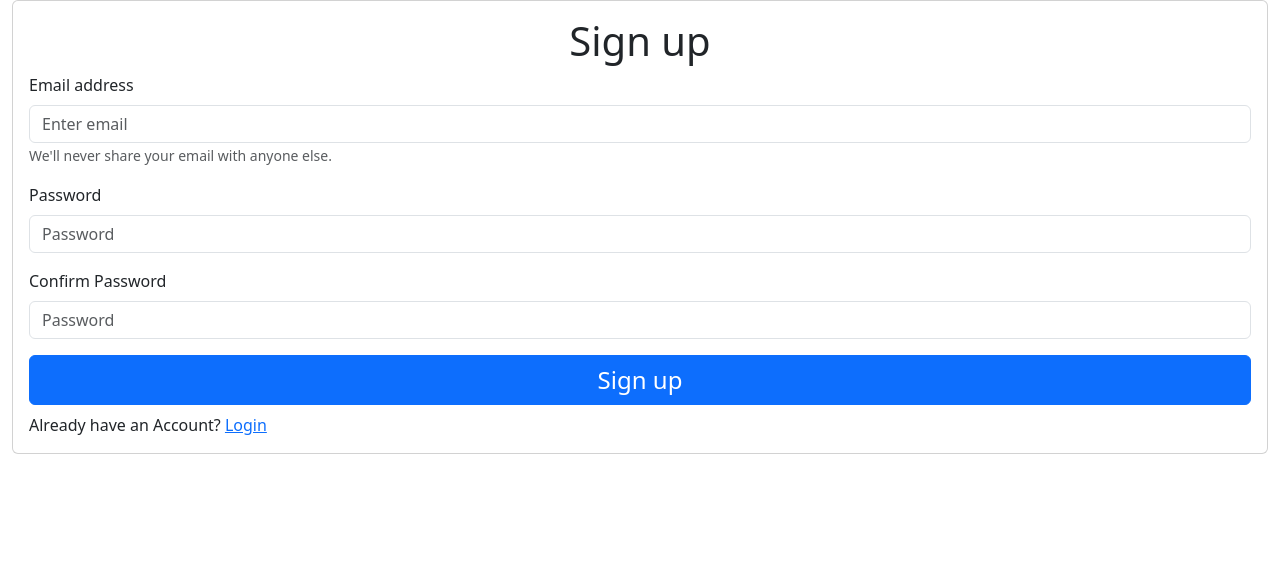
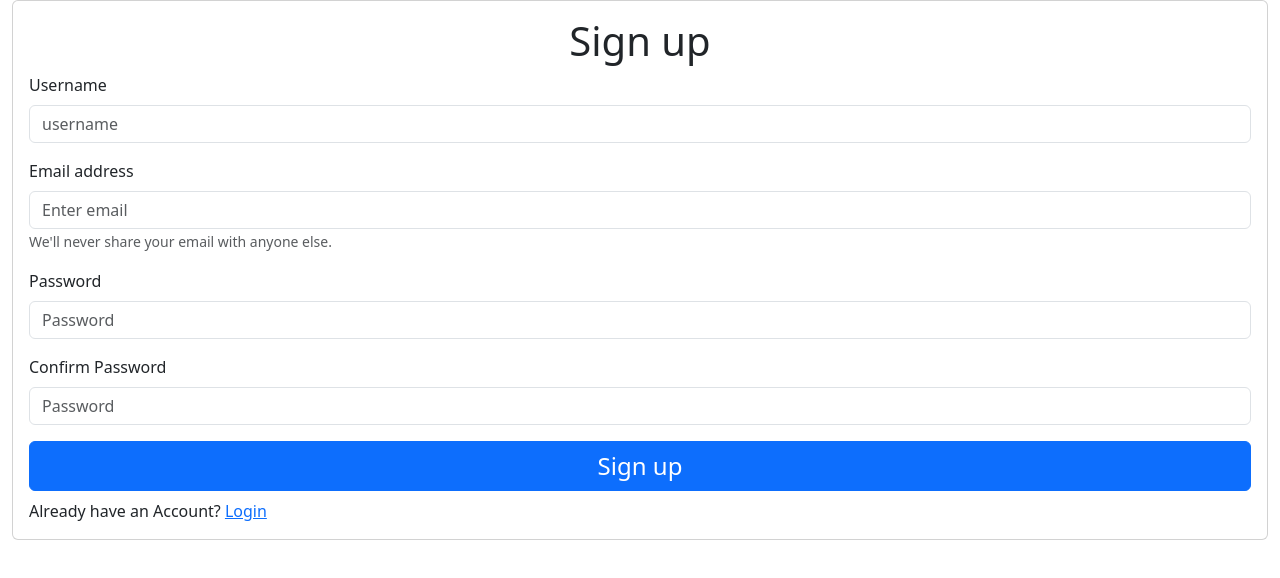
Before and after one commit to hamidazim321/klink-dev, a React (Create React App) app: page / in a window 1280 px wide. Both pictures are taken after a click on the button "Create account". Shown: the top 578 px of the page. Built offline with nearby package versions, Linux system fonts and the light colour scheme; no server answers.

Commit message:
Add username in signup form

```diff
--- a/src/components/App.js
+++ b/src/components/App.js
@@ -3,7 +3,7 @@ import Dashboard from './Dashboard';
 import Login from './Login';
 import SignUp from './SignUp';
 import Home from './Home'
-import { Routes, Route, Navigate, useLocation } from 'react-router-dom';
+import { Routes, Route, Navigate } from 'react-router-dom';
 import { onAuthStateChanged } from 'firebase/auth';
 import { auth } from '../firebase';
 import { useDispatch, useSelector } from 'react-redux';
@@ -13,47 +13,44 @@ function App() {
   const dispatch = useDispatch();
   const { uid } = useSelector((state) => state.currentUser);
   const [initialCheckDone, setInitialCheckDone] = useState(false);
-  const {pathname: location} = useLocation()
   const [userOut, setUserOut] = useState(false)
 
   useEffect(() => {
-    // Perform the initial API call only if the uid is null or it's the first check
     if (!uid || !initialCheckDone) {
-      console.log(location)
       const unsubscribe = onAuthStateChanged(auth, (user) => {
         if (user) {
-          dispatch(setUser(user.uid));
-          console.log('making request')
+          dispatch(
+            setUser({
+              id: user.uid,
+              name: user.displayName,
+            })
+          )
           setUserOut(false)
         } else {
           dispatch(setUser(null));
           setUserOut(true)
         }
-
-        // Set the initialCheckDone flag to true after the first check
         setInitialCheckDone(true);
       });
-
-      // Clean up the subscription when the component unmounts
       return () => unsubscribe();
     }
-  }, [dispatch, uid, initialCheckDone, location]);
+  }, [dispatch, uid, initialCheckDone]);
 
-  // Render your Routes
+
   return (
     <div className="App">
       <Routes>
         <Route path="/" element={<Dashboard />}/>
         <Route path="/Login" element={
           !userOut ? (
-            <Navigate replace to="/Home"/>
+            <Navigate replace to={`/Home`}/>
           ) : (
             <Login />
           )
         } />
         <Route path="/SignUp" element={
           !userOut ? (
-            <Navigate replace to="/Home"/>
+            <Navigate replace to={`/Home`}/>
           ) : (
             <SignUp />
           )
--- a/src/components/Dashboard.js
+++ b/src/components/Dashboard.js
@@ -1,11 +1,18 @@
-import React from "react";
+import React, { useEffect } from "react";
 import { Button, Container, Card, Image } from "react-bootstrap";
 import "bootstrap/dist/css/bootstrap.min.css";
 import logo from "../assets/logo.svg";
 import { useNavigate } from "react-router-dom";
+import { useSelector } from "react-redux";
 
 export default function Dashboard() {
   const navigate = useNavigate();
+  const { username } = useSelector((state) => state.currentUser);
+  useEffect(() => {
+    if (username){
+      navigate('/Home')
+    }
+  }, [username])
   return (
     <div>
       <Container className="w-100 p-4 d-flex flex-column gap-4 pt-5">
--- a/src/components/Login.js
+++ b/src/components/Login.js
@@ -21,8 +21,12 @@ export default function Login() {
         passwordRef.current.value
       );
       const { user } = await credential;
-      await dispatch(setUser(user.uid));
-      console.log(user);
+      await dispatch(
+        setUser({
+          id: user.uid,
+          name: user.displayName,
+        })
+      );
     } catch (err) {
       console.error(err);
     }
--- a/src/components/SignUp.js
+++ b/src/components/SignUp.js
@@ -1,6 +1,6 @@
 import React, { useRef } from "react";
 import { Card, Form, Button, Container } from "react-bootstrap";
-import { createUserWithEmailAndPassword } from "firebase/auth";
+import { createUserWithEmailAndPassword, updateProfile } from "firebase/auth";
 import { useDispatch } from "react-redux";
 import "bootstrap/dist/css/bootstrap.min.css";
 import { Link, useNavigate } from "react-router-dom";
@@ -8,26 +8,35 @@ import { auth } from "../firebase";
 import { setUser } from "../redux/CurrentUser/currentUser";
 
 export default function SignUp() {
+  const userNameRef = useRef();
   const emailRef = useRef();
   const passwordRef = useRef();
   const confirmPasswordRef = useRef();
-  const dispatch = useDispatch()
-  const navigate = useNavigate()
+  const dispatch = useDispatch();
+  const navigate = useNavigate();
 
   const handleSubmit = async (e) => {
     e.preventDefault();
+    const username = userNameRef.current.value
     try {
       const credentials = await createUserWithEmailAndPassword(
         auth,
         emailRef.current.value,
         passwordRef.current.value
       );
+      await updateProfile(credentials.user, {
+        displayName: userNameRef.current.value,
+      });
       const { user } = credentials;
-      dispatch(setUser(user.uid))
-      navigate('/Home')
-
+      dispatch(
+        setUser({
+          id: user.uid,
+          name: username,
+        })
+      );
+      navigate("/Home");
     } catch (err) {
-      console.log(err);
+      console.error(err);
     }
   };
 
@@ -37,6 +46,15 @@ export default function SignUp() {
         <Card.Body>
           <Card.Title className="text-center fs-1">Sign up</Card.Title>
           <Form onSubmit={(e) => handleSubmit(e)}>
+            <Form.Group className="mb-3" controlId="formBasicPassword">
+              <Form.Label>Username</Form.Label>
+              <Form.Control
+                type="text"
+                placeholder="username"
+                ref={userNameRef}
+                required
+              />
+            </Form.Group>
             <Form.Group className="mb-3" controlId="formBasicEmail">
               <Form.Label>Email address</Form.Label>
               <Form.Control
@@ -72,7 +90,7 @@ export default function SignUp() {
             </Button>
           </Form>
           <div className="mt-2 fs-6">
-            Already have an Account? <Link to='/Login'>Login</Link>
+            Already have an Account? <Link to="/Login">Login</Link>
           </div>
         </Card.Body>
       </Card>
--- a/src/redux/CurrentUser/currentUser.js
+++ b/src/redux/CurrentUser/currentUser.js
@@ -1,26 +1,30 @@
-import { createSlice } from '@reduxjs/toolkit';
+import { createSlice } from "@reduxjs/toolkit";
 
 const initialState = {
-  uid: null
-}
+  uid: null,
+  username: null,
+};
 const currentUserSlice = createSlice({
-  name: 'currentUser',
+  name: "currentUser",
   initialState,
   reducers: {
-    setUser: (state, {payload}) => {
-      if (payload){
+    setUser: (state, { payload }) => {
+      if (payload) {
         return {
           ...state,
-          uid: payload
-        }
-      }else {
+          uid: payload.id,
+          username: payload.name,
+        };
+      } else {
         return {
-          uid: null
-        }
+          ...state,
+          uid: null,
+          username: null,
+        };
       }
-    }
-  }
-})
+    },
+  },
+});
 
-export default currentUserSlice.reducer
-export const {setUser} = currentUserSlice.actions
+export default currentUserSlice.reducer;
+export const { setUser } = currentUserSlice.actions;
```
